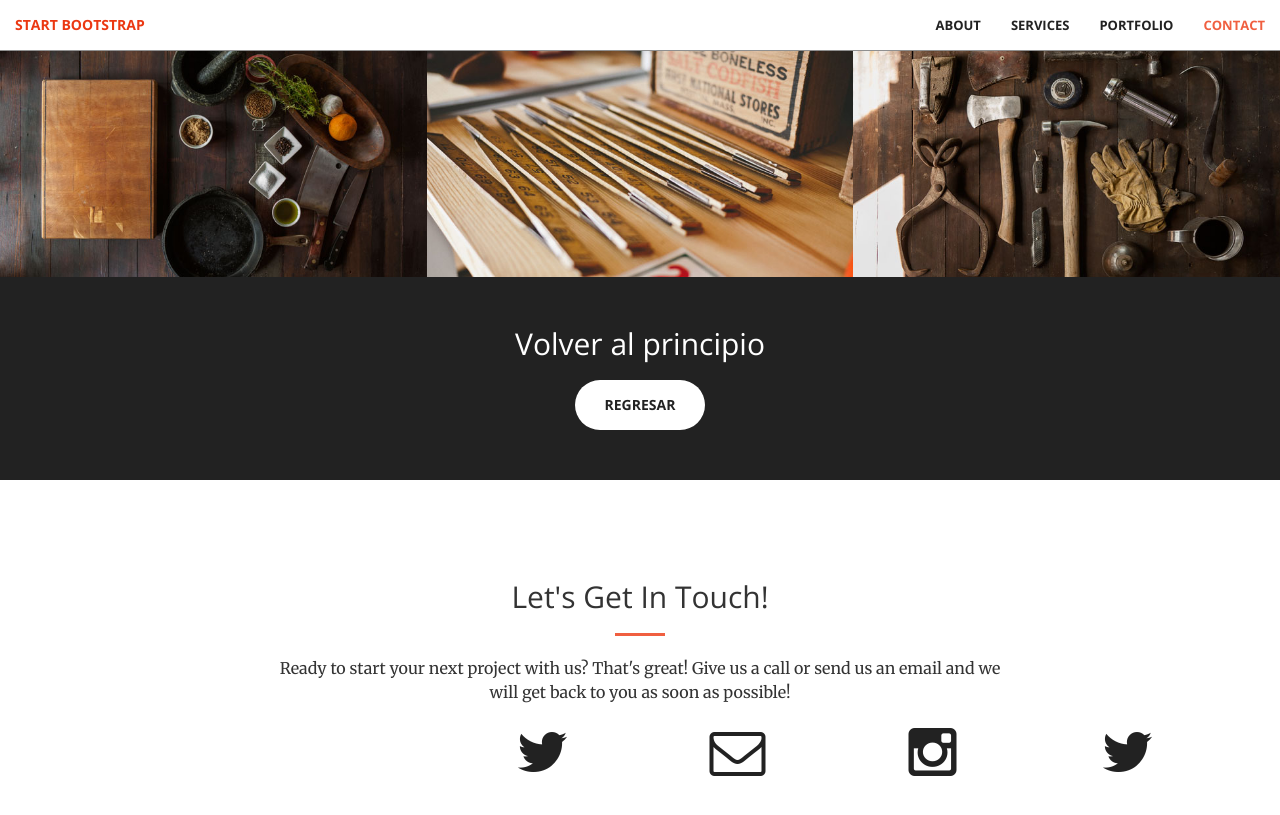
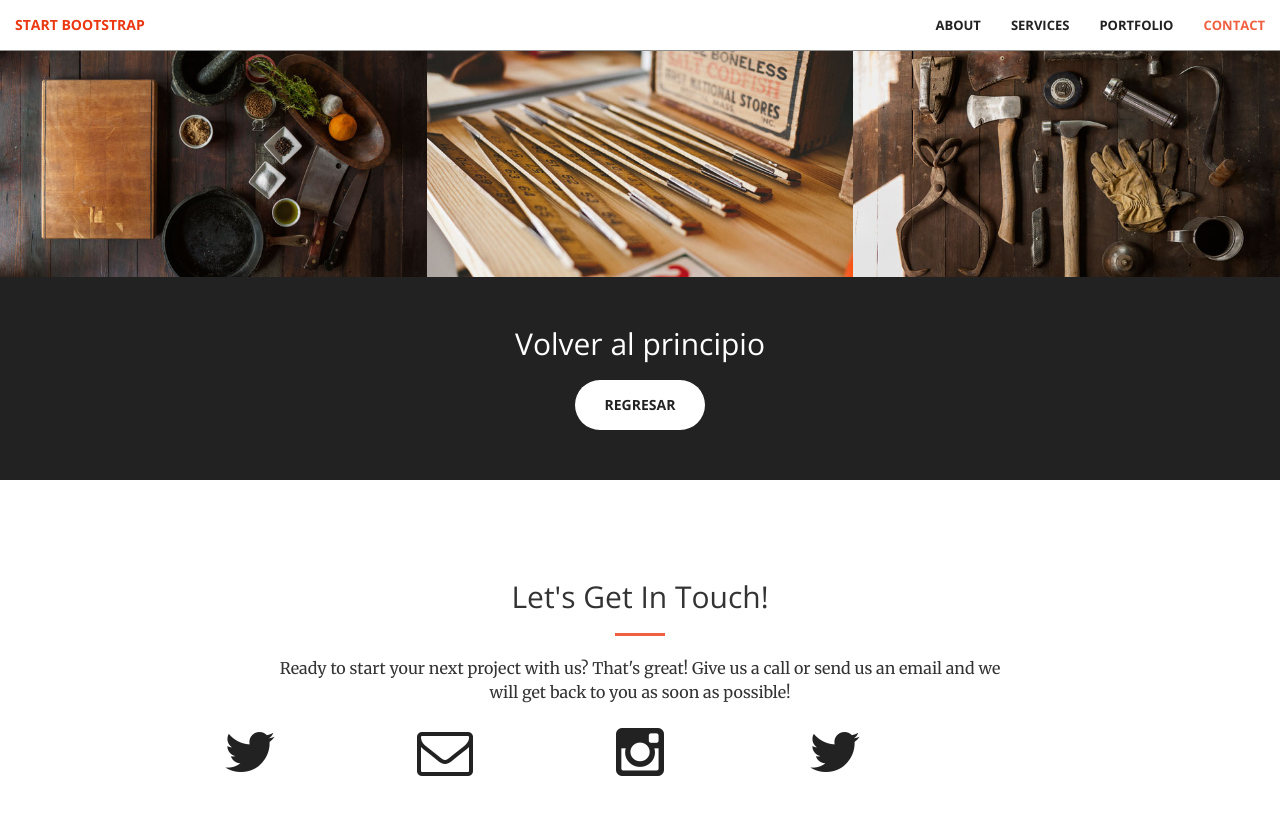
Before and after one commit to KatherineMerchanS/KatherineMerchanS.github.io, a Jekyll site: the page built from index.html, in a window 1280 px wide and 900 px high, scrolled down 1957 px. Shown: the top 815 px of the window. Built offline with Jekyll 4.4.1, drawn with Linux system fonts in a browser that asks for light colours.

Commit message:
Update contact.html

```diff
--- a/_includes/contact.html
+++ b/_includes/contact.html
@@ -6,7 +6,7 @@
                 <hr class="primary">
                 <p>Ready to start your next project with us? That's great! Give us a call or send us an email and we will get back to you as soon as possible!</p>
             </div>
-        <div class="col-lg-2 col-lg-offset-4 text-center">
+        <div class="col-lg-2 col-lg-offset-1 text-center">
             <a href="https://twitter.com/{{ site.twitter_username }}">
                 <i class="fa fa-twitter fa-3x wow bounceIn" data-wow-delay=".1s"></i>
                 <p>{{ site.twitter_username }}</p>
```
